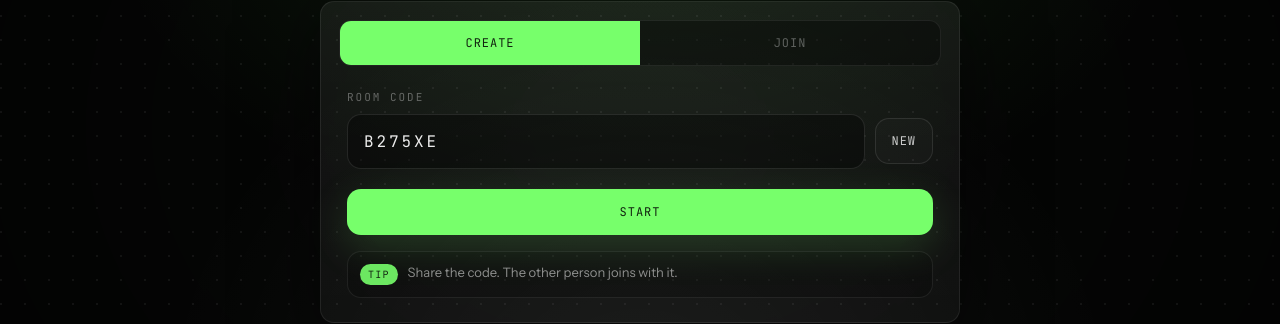
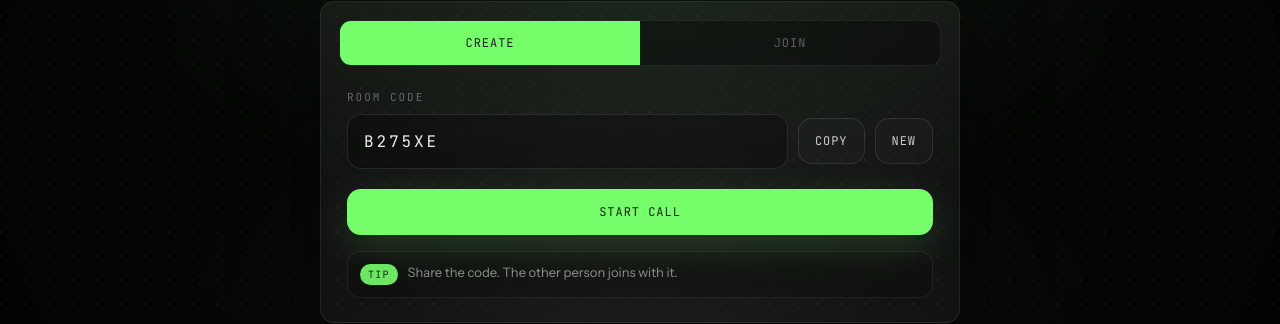
Before and after one commit to YashasVM/67, a website built with Vite: page index.html in a window 1280 px wide. Shown: the part 273-597 px from the top of the page. Built offline with nearby package versions, Linux system fonts and the light colour scheme.

Commit message:
ui: improve create/join code UX

```diff
--- a/src/style.css
+++ b/src/style.css
@@ -151,6 +151,12 @@ button, input { font: inherit; }
   align-items: center;
 }
 
+.btnGroup {
+  display: grid;
+  grid-auto-flow: column;
+  gap: 10px;
+}
+
 .codeInput {
   width: 100%;
   border-radius: 14px;
@@ -166,6 +172,11 @@ button, input { font: inherit; }
 .codeInput:focus {
   border-color: rgba(119,255,107,0.45);
   box-shadow: 0 0 0 4px rgba(119,255,107,0.10);
+}
+
+.codeInput[readonly] {
+  cursor: default;
+  background: rgba(0,0,0,0.28);
 }
 
 .actions { padding: 10px 6px 0; display: grid; }
--- a/src/ui/app.ts
+++ b/src/ui/app.ts
@@ -73,6 +73,7 @@ class App {
               this.state.code = generateCode(6);
               this.render();
             },
+            onCopyCode: () => void this.copyCode(),
             onCodeInput: (code) => {
               this.state.code = normalizeCode(code);
             },
--- a/src/ui/landing.ts
+++ b/src/ui/landing.ts
@@ -12,6 +12,7 @@ type LandingState = {
 type LandingHandlers = {
   onMode: (mode: Mode) => void;
   onRegenerate: () => void;
+  onCopyCode: () => void;
   onCodeInput: (code: string) => void;
   onPrimary: () => void;
 };
@@ -59,15 +60,30 @@ export function renderLanding(opts: { state: LandingState } & LandingHandlers) {
         spellcheck: 'false',
         value: state.code,
         placeholder: 'ABC123',
+        readonly: createActive,
         oninput: (e: Event) => opts.onCodeInput((e.target as HTMLInputElement).value)
+        ,
+        onkeydown: (e: KeyboardEvent) => {
+          if (e.key === 'Enter') opts.onPrimary();
+        }
       }),
       createActive
-        ? el('button', {
-            class: 'btn btn--ghost',
-            type: 'button',
-            text: 'New',
-            onclick: () => opts.onRegenerate()
-          })
+        ? el(
+            'div',
+            { class: 'btnGroup' },
+            el('button', {
+              class: 'btn btn--ghost',
+              type: 'button',
+              text: 'Copy',
+              onclick: () => opts.onCopyCode()
+            }),
+            el('button', {
+              class: 'btn btn--ghost',
+              type: 'button',
+              text: 'New',
+              onclick: () => opts.onRegenerate()
+            })
+          )
         : null
     )
   );
@@ -75,7 +91,7 @@ export function renderLanding(opts: { state: LandingState } & LandingHandlers) {
   const primary = el('button', {
     class: 'btn btn--primary',
     type: 'button',
-    text: createActive ? 'Start' : 'Connect',
+    text: createActive ? 'Start call' : 'Connect',
     onclick: () => opts.onPrimary()
   });
 
```
